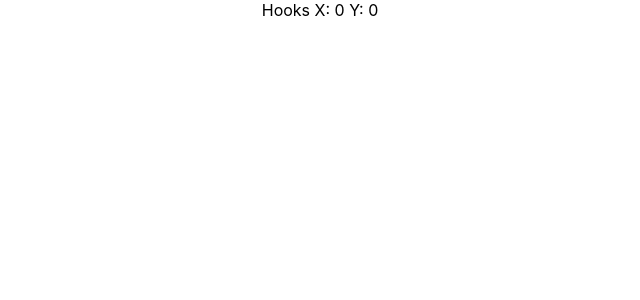
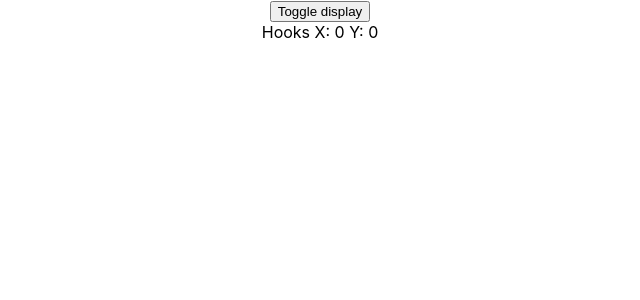
Before and after one commit to bag3557/react-hooks, a React (Create React App) app: page / in a window 1280 px wide. Shown: the top 300 px of the page, without its empty margins (320-960 px from the left). Built offline with nearby package versions, Linux system fonts and the light colour scheme.

Commit message:
useEffect - for componentWillUnmount

```diff
--- a/src/App.js
+++ b/src/App.js
@@ -14,6 +14,7 @@
 import ClassMouse from "./components/ClassMouse";
 import HookMouse from "./components/HookMouse";
 
+import MouseContainer from "./components/MouseContainer";
 function App() {
   return (
     <div className="App">
@@ -25,7 +26,8 @@
       {/* <ClassCounterOne /> */}
       {/* <HookCounterOne /> */}
       {/* <ClassMouse /> */}
-      <HookMouse />
+      {/* <HookMouse /> */}
+      <MouseContainer />
     </div>
   );
 }
--- a/src/components/ClassMouse.js
+++ b/src/components/ClassMouse.js
@@ -17,6 +17,9 @@
     window.addEventListener("mousemove", this.logMousePosition);
   }
 
+  componentWillUnmout() {
+    window.removeEventListener("mousemove", this.logMousePosition);
+  }
   render() {
     return (
       <div>
--- a/src/components/HookMouse.js
+++ b/src/components/HookMouse.js
@@ -6,7 +6,6 @@
 
   const logMousePosition = event => {
     console.log("logging position");
-
     setX(event.clientX);
     setY(event.clientY);
   };
@@ -14,6 +13,10 @@
   useEffect(() => {
     console.log("useEffect called");
     window.addEventListener("mousemove", logMousePosition);
+    return () => {
+      console.log("componentWillUnmout useEffect");
+      window.removeEventListener("mousemove", logMousePosition);
+    };
   }, []);
 
   return (
--- /dev/null
+++ b/src/components/MouseContainer.js
@@ -0,0 +1,15 @@
+import React, { useState } from "react";
+
+import HookMouse from "./HookMouse";
+
+const MouseContainer = () => {
+  const [display, setDisplay] = useState(true);
+  return (
+    <div>
+      <button onClick={() => setDisplay(!display)}>Toggle display</button>
+      {display && <HookMouse />}
+    </div>
+  );
+};
+
+export default MouseContainer;
```
